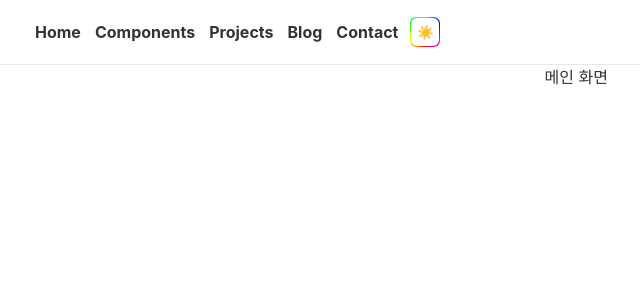
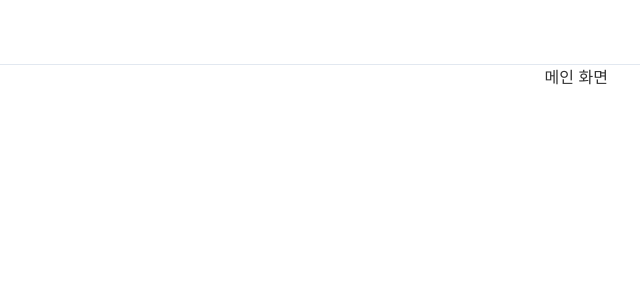
Before and after one commit to hossi-py/hossi-portfolio, a Vue app: page / in a window 1280 px wide. Shown: the top 300 px of the page, without its empty margins (32-672 px from the left). Built offline with nearby package versions, Linux system fonts and the light colour scheme; the HTML template or start-up script is replaced by a standard one.

Commit message:
DOM 요소 위 마우스 커서 감지 컴포저블 개발

```diff
--- a/src/components/AppHeader.vue
+++ b/src/components/AppHeader.vue
@@ -1,86 +1,33 @@
 <script setup lang="ts">
-import { useDarkMode } from '@/composables/darkMode'
-import CustomIcon from './icons/CustomIcon.vue'
+import { useHover } from '@/composables/hover'
+import { ref, watch } from 'vue'
 
-const { isDark, toggleDarkMode } = useDarkMode()
+const headerRef = ref(null)
+
+const { isHover } = useHover(headerRef)
+
+watch(
+  isHover,
+  (newValue) => {
+    console.log(newValue)
+  },
+  { immediate: true },
+)
 </script>
 
 <template>
-  <header class="header">
-    <div class="header-inner">
-      <!-- Logo -->
-      <!-- GNB -->
-      <nav>
-        <ul class="header-items">
-          <li><router-link to="/">Home</router-link></li>
-          <li><router-link to="/components">Components</router-link></li>
-          <li><router-link to="/projects">Projects</router-link></li>
-          <li><router-link to="/blog">Blog</router-link></li>
-          <li><router-link to="/contact">Contact</router-link></li>
-          <li>
-            <CustomIcon active @click="toggleDarkMode">
-              {{ isDark ? '🌙' : '☀️' }}
-            </CustomIcon>
-          </li>
-        </ul>
-      </nav>
-    </div>
-  </header>
+  <header ref="headerRef" class="header"></header>
 </template>
 
 <style scoped>
-/* 헤더 스타일 */
 .header {
   width: 100%;
-  border-bottom: 1px solid transparent;
+  height: var(--header-height);
+  background: transparent;
+  backdrop-filter: blur(5px);
+  border-bottom: 1px solid var(--border-color);
+  position: fixed;
   left: 0;
-  position: fixed;
   top: 0;
-  z-index: 1100;
-  background: transparent;
-  backdrop-filter: blur(5px); /* 이거! */
-  color: var(--text-color);
-  border-bottom: 1px solid var(--border-color);
-}
-
-.header-inner {
-  align-items: center;
-  display: flex;
-  height: var(--header-height);
-  justify-content: space-between;
-  padding: 0 4rem;
-}
-
-.header-items {
-  justify-content: center;
-  align-items: center;
-  display: flex;
-  gap: 0.5rem;
-  list-style-type: none;
-  margin: 0;
-  padding: 0;
-}
-
-/* 네비게이션 스타일 */
-nav ul {
-  display: flex;
-  gap: 1.5rem;
-  list-style: none;
-  padding: 0;
-}
-
-nav ul li {
-  font-size: 1rem;
-  font-weight: bold;
-}
-
-nav ul li a {
-  color: var(--text-color);
-  text-decoration: none;
-  transition: color 0.2s ease-in-out;
-}
-
-nav ul li a:hover {
-  color: var(--primary-color);
 }
 </style>
--- /dev/null
+++ b/src/composables/hover.ts
@@ -0,0 +1,33 @@
+import { onMounted, onUnmounted, ref, type Ref } from 'vue'
+
+/**
+ * ref로 지정한 DOM 요소 위에 마우스 커서가 올라와 있는지를 감지
+ * @param targetRef
+ */
+export function useHover(targetRef: Ref<HTMLElement | null>) {
+  const isHover = ref(false)
+
+  const handleMouseEnter = () => {
+    isHover.value = true
+  }
+
+  const handleMouseLeave = () => {
+    isHover.value = false
+  }
+
+  onMounted(() => {
+    if (targetRef.value) {
+      targetRef.value.addEventListener('mouseenter', handleMouseEnter)
+      targetRef.value.addEventListener('mouseleave', handleMouseLeave)
+    }
+  })
+
+  onUnmounted(() => {
+    if (targetRef.value) {
+      targetRef.value.removeEventListener('mouseenter', handleMouseEnter)
+      targetRef.value.removeEventListener('mouseleave', handleMouseLeave)
+    }
+  })
+
+  return { isHover }
+}
--- a/src/views/MainView.vue
+++ b/src/views/MainView.vue
@@ -10,8 +10,4 @@
 .main-content {
   padding-top: var(--header-height);
 }
-
-.main-title {
-  height: 100vh;
-}
 </style>
```
